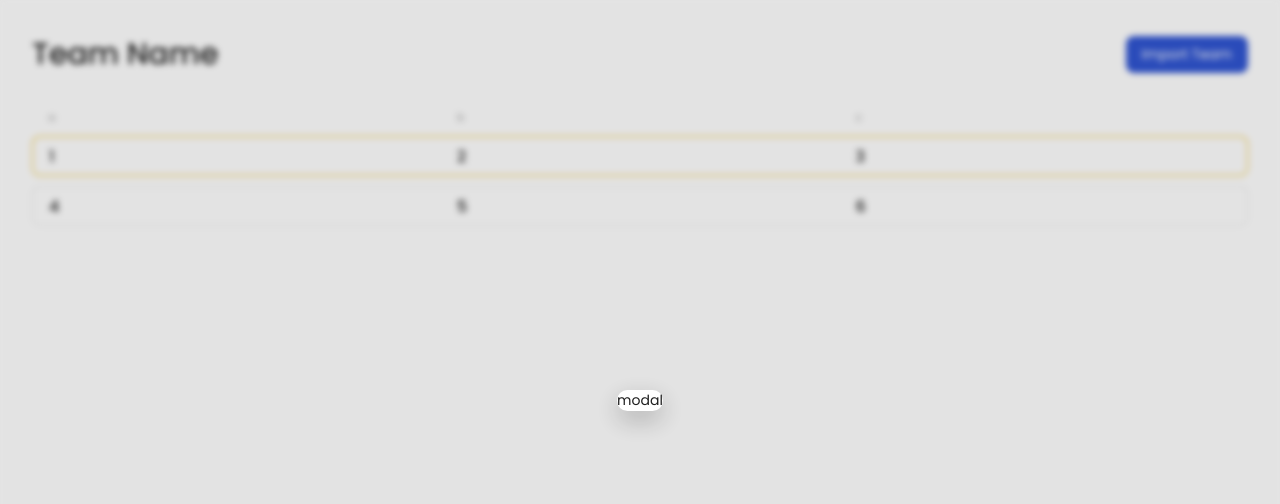
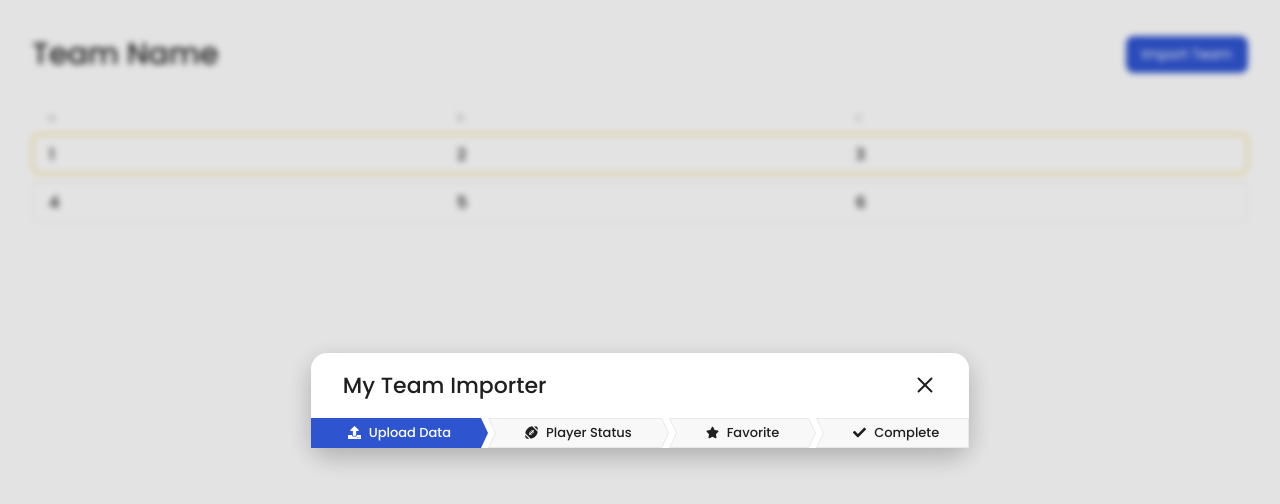
Before and after one commit to Lokecross/koneksys-react-test, a React (Create React App) app: page / in a window 1280 px wide. Both pictures are taken after a click on the button "Import Team". Shown: the top 504 px of the page. Built offline with nearby package versions, Linux system fonts and the light colour scheme.

Commit message:
feat: badge

```diff
--- a/package.json
+++ b/package.json
@@ -12,6 +12,7 @@
     "@types/react-dom": "^17.0.0",
     "react": "^17.0.1",
     "react-dom": "^17.0.1",
+    "react-icons": "^4.2.0",
     "react-scripts": "4.0.3",
     "styled-components": "^5.2.1",
     "typescript": "^4.1.2",
--- /dev/null
+++ b/src/components/Badge/index.tsx
@@ -0,0 +1,56 @@
+import {
+  Container,
+  BadgeLeft,
+  BadgeRight,
+  BadgeBody,
+  Icon,
+  BadgeText,
+  BadgeLeftPosition,
+  BadgeRightPosition,
+} from './styles';
+
+type BadgeProps = {
+  children: JSX.Element | string;
+  icon: JSX.Element;
+  position?: 'left' | 'right' | 'center';
+  textColor?: string;
+  backgroundColor?: string;
+  borderColor?: string;
+} & typeof defaultProps;
+
+const defaultProps = {
+  position: 'center',
+  borderColor: '#e8e8e8',
+  backgroundColor: '#f8f8f8',
+  textColor: '#1F1F1F',
+};
+
+const Badge = ({
+  children,
+  icon,
+  position,
+  backgroundColor,
+  borderColor,
+  textColor,
+}: BadgeProps) => {
+  return (
+    <Container
+      backgroundColor={backgroundColor}
+      textColor={textColor}
+      borderColor={borderColor}
+    >
+      {position === 'left' ? <BadgeLeftPosition /> : <BadgeLeft />}
+
+      <BadgeBody>
+        {icon && <Icon>{icon}</Icon>}
+        <BadgeText>{children}</BadgeText>
+      </BadgeBody>
+
+      {position === 'right' ? <BadgeRightPosition /> : <BadgeRight />}
+    </Container>
+  );
+};
+
+Badge.defaultProps = defaultProps;
+
+export default Badge;
--- /dev/null
+++ b/src/components/Badge/styles.ts
@@ -0,0 +1,127 @@
+import styled from 'styled-components';
+
+type ContainerProps = {
+  backgroundColor: string;
+  borderColor: string;
+  textColor: string;
+};
+
+export const Container = styled.div<ContainerProps>`
+  display: flex;
+  --backgroundColor: ${props => props.backgroundColor};
+  --borderColor: ${props => props.borderColor};
+  --textColor: ${props => props.textColor};
+`;
+
+export const BadgeLeft = styled.div`
+  border-top: solid 1px var(--borderColor);
+  border-bottom: solid 1px var(--borderColor);
+  border-left: solid 1px var(--borderColor);
+  position: relative;
+  display: block;
+  height: 30px;
+  width: 10px;
+  background: var(--backgroundColor);
+
+  &:before {
+    content: '';
+    display: inline-block;
+    position: absolute;
+    border-left: 7px solid;
+    border-right: 0 solid;
+    border-top: 15px solid;
+    border-bottom: 15px solid;
+    border-color: transparent transparent transparent var(--borderColor);
+    top: -1px;
+    left: 0px;
+  }
+  &:after {
+    content: '';
+    display: inline-block;
+    position: absolute;
+    border-left: 7px solid;
+    border-right: 0 solid;
+    border-top: 15px solid;
+    border-bottom: 15px solid;
+    border-color: transparent transparent transparent #fff;
+    top: -1px;
+    left: -1px;
+  }
+`;
+
+export const BadgeBody = styled.div`
+  height: 30px;
+  border-top: solid 1px var(--borderColor);
+  border-bottom: solid 1px var(--borderColor);
+  display: flex;
+  align-items: center;
+  padding: 0 20px 0 27px;
+  background: var(--backgroundColor);
+`;
+
+export const BadgeText = styled.div`
+  font-size: 13px;
+  font-weight: 500;
+  color: var(--textColor);
+`;
+
+export const BadgeRight = styled.div`
+  border-top: solid 1px var(--borderColor);
+  border-bottom: solid 1px var(--borderColor);
+  border-right: solid 1px var(--borderColor);
+  position: relative;
+  display: block;
+  height: 30px;
+  width: 10px;
+  background: var(--backgroundColor);
+  margin-right: 7px;
+
+  &:before {
+    content: '';
+    display: inline-block;
+    position: absolute;
+    border-left: 7px solid;
+    border-right: 0 solid;
+    border-top: 15px solid;
+    border-bottom: 15px solid;
+    border-color: transparent transparent transparent var(--borderColor);
+    top: -1px;
+    right: -8px;
+  }
+
+  &:after {
+    content: '';
+    display: inline-block;
+    position: absolute;
+    border-left: 7px solid;
+    border-right: 0 solid;
+    border-top: 15px solid;
+    border-bottom: 15px solid;
+    border-color: transparent transparent transparent var(--backgroundColor);
+    top: -1px;
+    right: -7px;
+  }
+`;
+
+export const Icon = styled.div`
+  margin-right: 8px;
+  height: 18px;
+`;
+
+export const BadgeLeftPosition = styled.div`
+  border-top: solid 1px var(--borderColor);
+  border-bottom: solid 1px var(--borderColor);
+  border-left: solid 1px var(--borderColor);
+  height: 30px;
+  width: 10px;
+  background: var(--backgroundColor);
+`;
+
+export const BadgeRightPosition = styled.div`
+  border-top: solid 1px var(--borderColor);
+  border-bottom: solid 1px var(--borderColor);
+  border-right: solid 1px var(--borderColor);
+  height: 30px;
+  width: 10px;
+  background: var(--backgroundColor);
+`;
--- a/src/components/Header/index.tsx
+++ b/src/components/Header/index.tsx
@@ -1,6 +1,10 @@
 import { useRef } from 'react';
+
+import { FaUpload, FaFootballBall, FaStar, FaCheck } from 'react-icons/fa';
+
 import Button from '../Button';
 import Modal, { ModalRefProps } from '../Modal';
+import Badge from '../Badge';
 
 import { Container, Title } from './styles';
 
@@ -14,7 +18,24 @@ const Home = () => {
         Import Team
       </Button>
 
-      <Modal innerRef={modalRef}>modal</Modal>
+      <Modal title="My Team Importer" innerRef={modalRef}>
+        <div style={{ display: 'flex' }}>
+          <Badge
+            icon={<FaUpload size={13} color="#fff" />}
+            position="left"
+            backgroundColor="#2F54D0"
+            textColor="#fff"
+            borderColor="#2F54D0"
+          >
+            Upload Data
+          </Badge>
+          <Badge icon={<FaFootballBall size={13} />}>Player Status</Badge>
+          <Badge icon={<FaStar size={13} />}>Favorite</Badge>
+          <Badge icon={<FaCheck size={13} />} position="right">
+            Complete
+          </Badge>
+        </div>
+      </Modal>
     </Container>
   );
 };
--- a/src/components/Modal/index.tsx
+++ b/src/components/Modal/index.tsx
@@ -1,6 +1,15 @@
 import { useImperativeHandle, Ref, useState, useCallback } from 'react';
 
-import { Container, Position, Popup, OutClick } from './styles';
+import { CgClose } from 'react-icons/cg';
+
+import {
+  Container,
+  Position,
+  Popup,
+  OutClick,
+  HeadModal,
+  Title,
+} from './styles';
 
 export type ModalRefProps = {
   openModal(): void;
@@ -11,9 +20,10 @@ export type ModalRefProps = {
 export type ModalProps = {
   innerRef: Ref<ModalRefProps>;
   children: JSX.Element | string;
+  title: string;
 };
 
-const Modal = ({ innerRef, children }: ModalProps) => {
+const Modal = ({ innerRef, children, title }: ModalProps) => {
   const [open, setOpen] = useState<boolean>(false);
 
   const openModal = useCallback(() => {
@@ -37,7 +47,18 @@ const Modal = ({ innerRef, children }: ModalProps) => {
   return open ? (
     <Container>
       <Position>
-        <Popup>{children}</Popup>
+        <Popup>
+          <HeadModal>
+            <Title>{title}</Title>
+            <CgClose
+              size={24}
+              onClick={closeModal}
+              style={{ cursor: 'pointer' }}
+            />
+          </HeadModal>
+
+          {children}
+        </Popup>
         <OutClick onClick={closeModal} />
       </Position>
     </Container>
--- a/src/components/Modal/styles.ts
+++ b/src/components/Modal/styles.ts
@@ -33,3 +33,16 @@ export const OutClick = styled.div`
   bottom: 0;
   z-index: 1;
 `;
+
+export const HeadModal = styled.div`
+  padding: 16px 32px;
+  display: flex;
+  align-items: center;
+  justify-content: space-between;
+`;
+
+export const Title = styled.div`
+  font-size: 22px;
+  color: #1f1f1f;
+  font-weight: 500;
+`;
--- a/src/components/Table/styles.ts
+++ b/src/components/Table/styles.ts
@@ -3,8 +3,8 @@ import styled from 'styled-components';
 export const Container = styled.table`
   width: 100%;
   border-collapse: separate;
-  border-spacing: 0 10px;
-  margin-top: -10px;
+  border-spacing: 0 8px;
+  margin-top: -8px;
 `;
 
 export const Th = styled.th`
```
Also changed, not shown: 1 other file (tests, documents, lock files or other folders).
